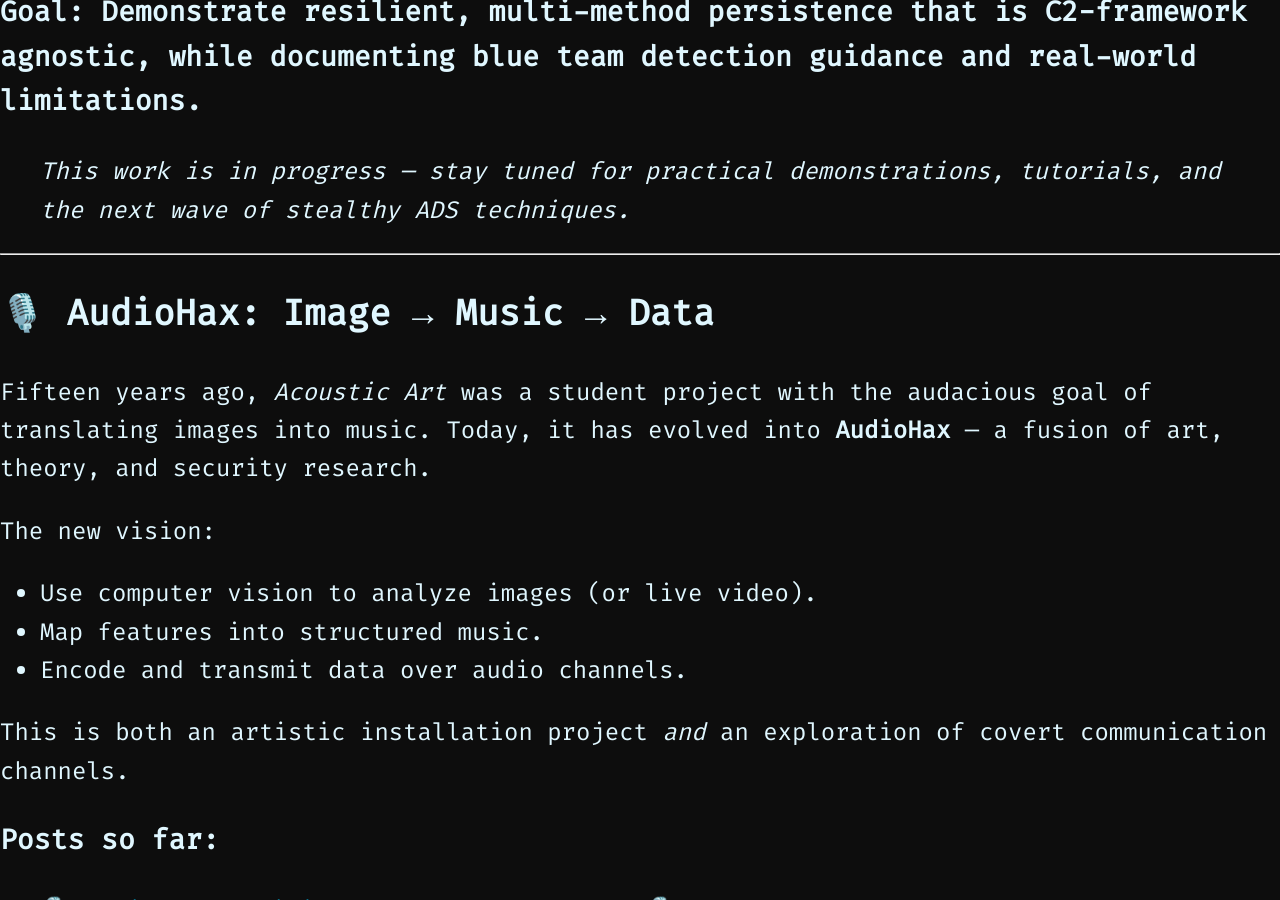
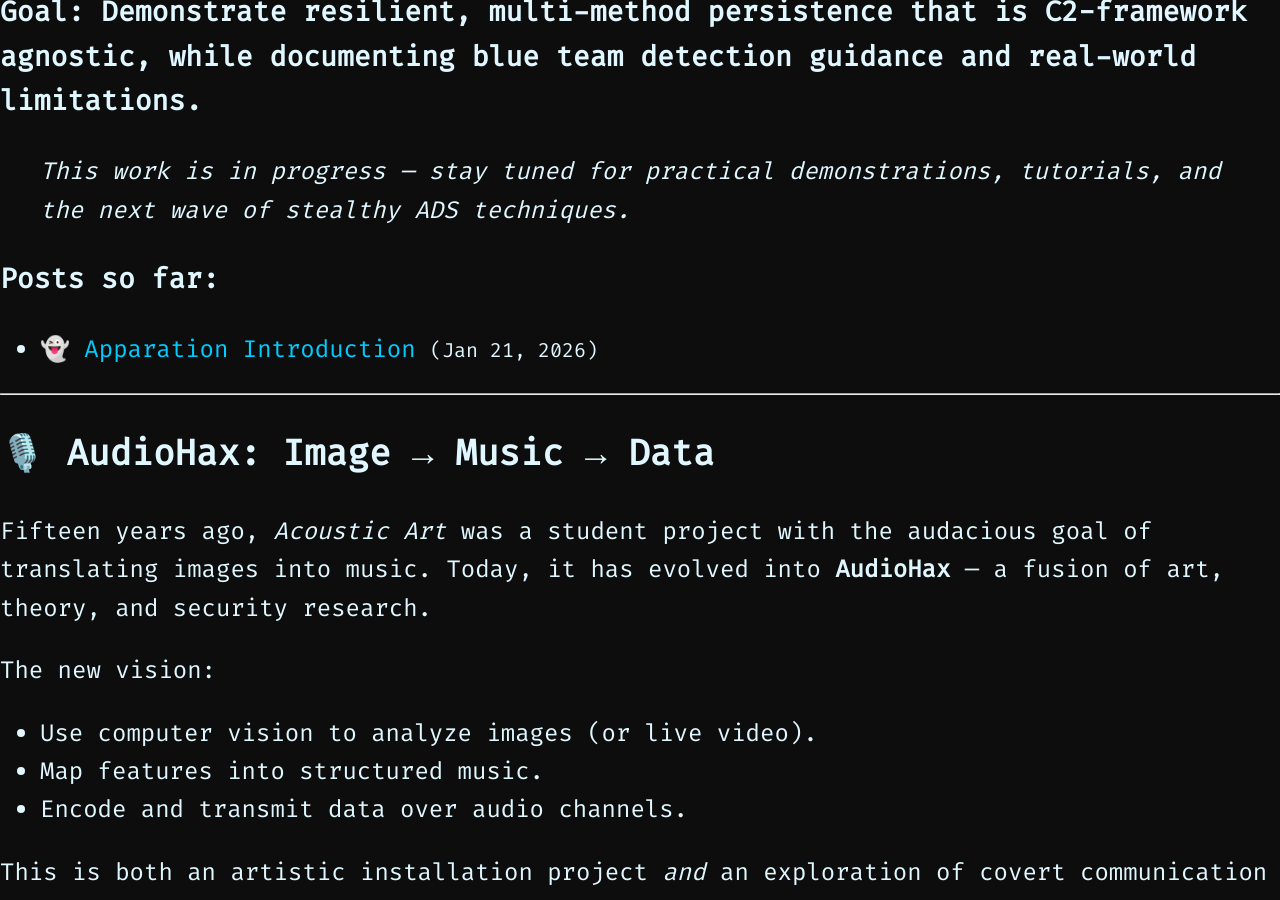
Before and after one commit to Qweary/Qweary.github.io, a Jekyll site: the page built from current.md, in a window 1280 px wide and 900 px high, scrolled down 906 px. Built offline with Jekyll 4.4.1, drawn with Linux system fonts in a browser that asks for light colours; a script that is not in the unit is left out.

Commit message:
Update current.md

```diff
--- a/current.md
+++ b/current.md
@@ -26,6 +26,8 @@ It will grow as new posts are released, giving a rolling log of progress, challe
 
 > _This work is in progress — stay tuned for practical demonstrations, tutorials, and the next wave of stealthy ADS techniques._
 
+### Posts so far:
+- [👻 Apparation Introduction](/apparition-introduction.html) <small>(Jan 21, 2026)</small>
 
 ---
 
```
